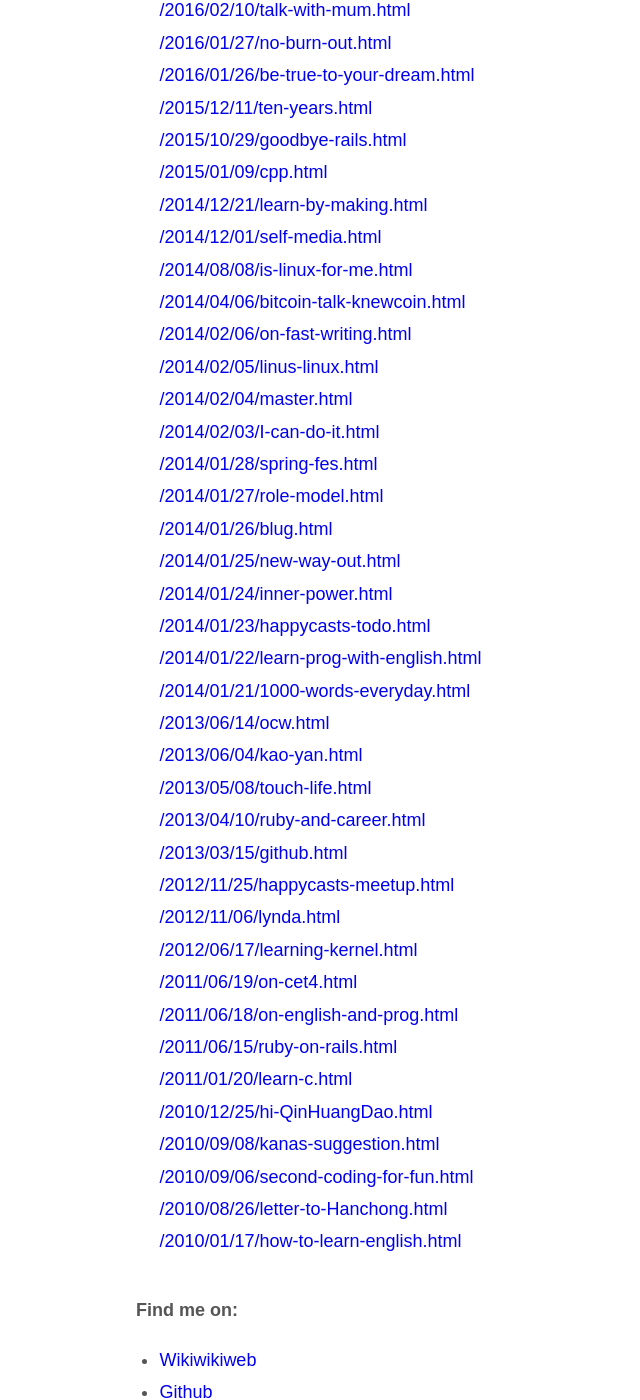
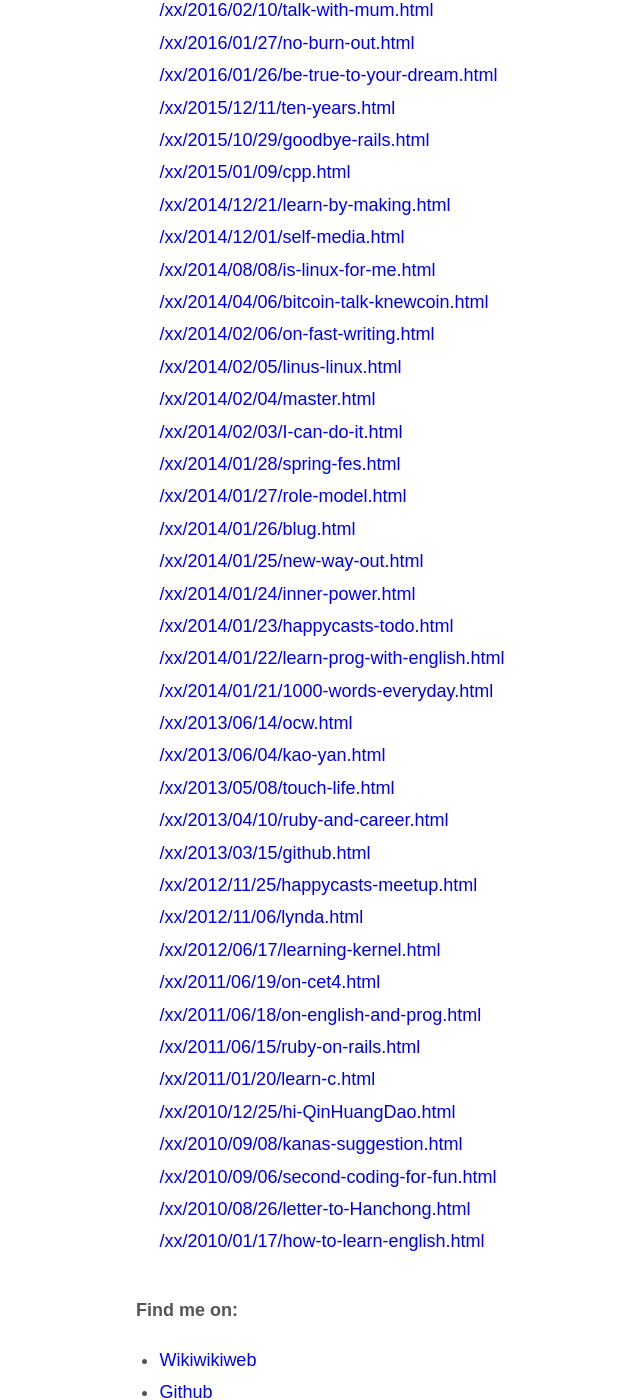
Before and after one commit to xxcczz/xx, a Jekyll site: the page built from index.markdown, in a window 1280 px wide and 1400 px high, scrolled down 630 px. Shown: the whole window, without its empty margins (104-744 px from the left). Built offline with Jekyll 4.4.1, drawn with Linux system fonts in a browser that asks for light colours; some of the changed text lies outside the part shown.

```diff
--- a/index.markdown
+++ b/index.markdown
@@ -12,7 +12,7 @@ I am a screencastr at <http://haoduoshipin.com>.
 <p><br /><b>My Blog:</b></p>
   <ul class="posts">
     {% for post in site.posts %}
-      <li><a href="{{ post.url }}">{{ post.url }}</a></li>
+      <li><a href="/xx{{ post.url }}">/xx{{ post.url }}</a></li>
     {% endfor %}
   </ul>
 
```
